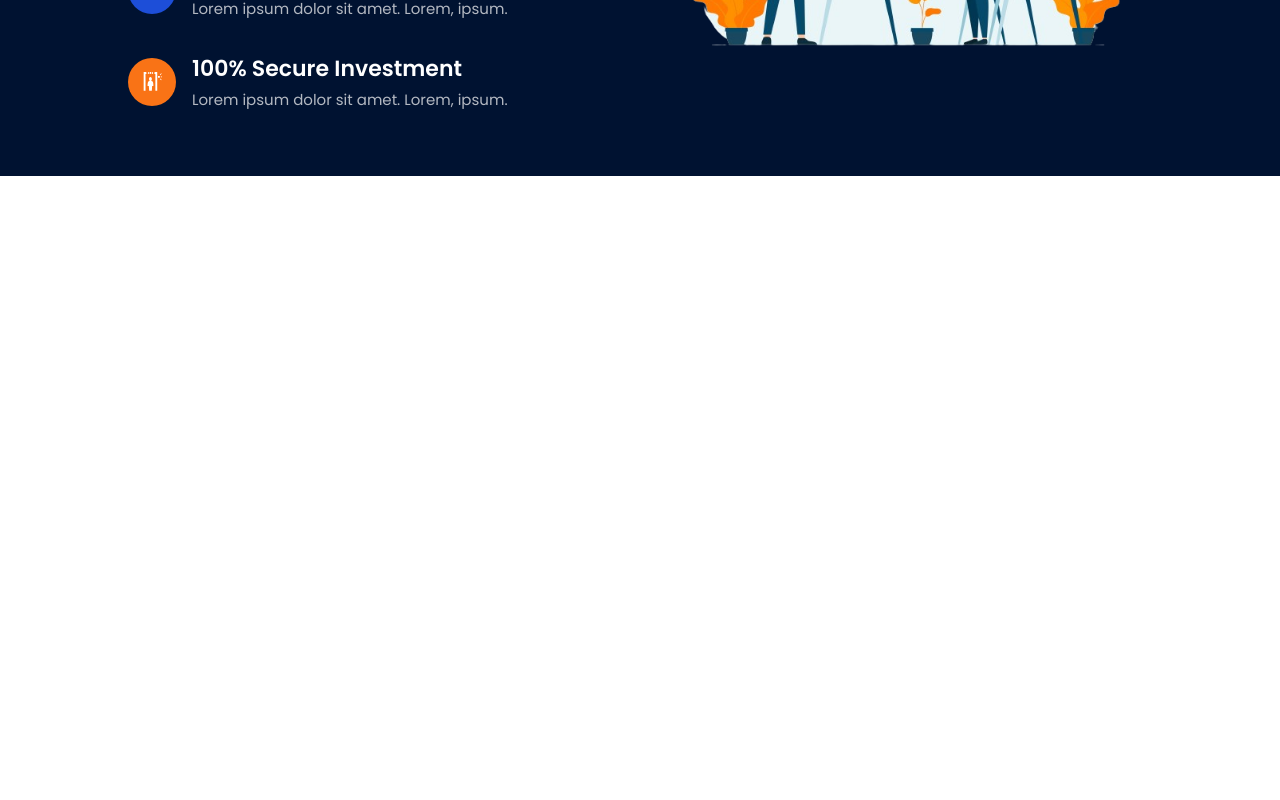
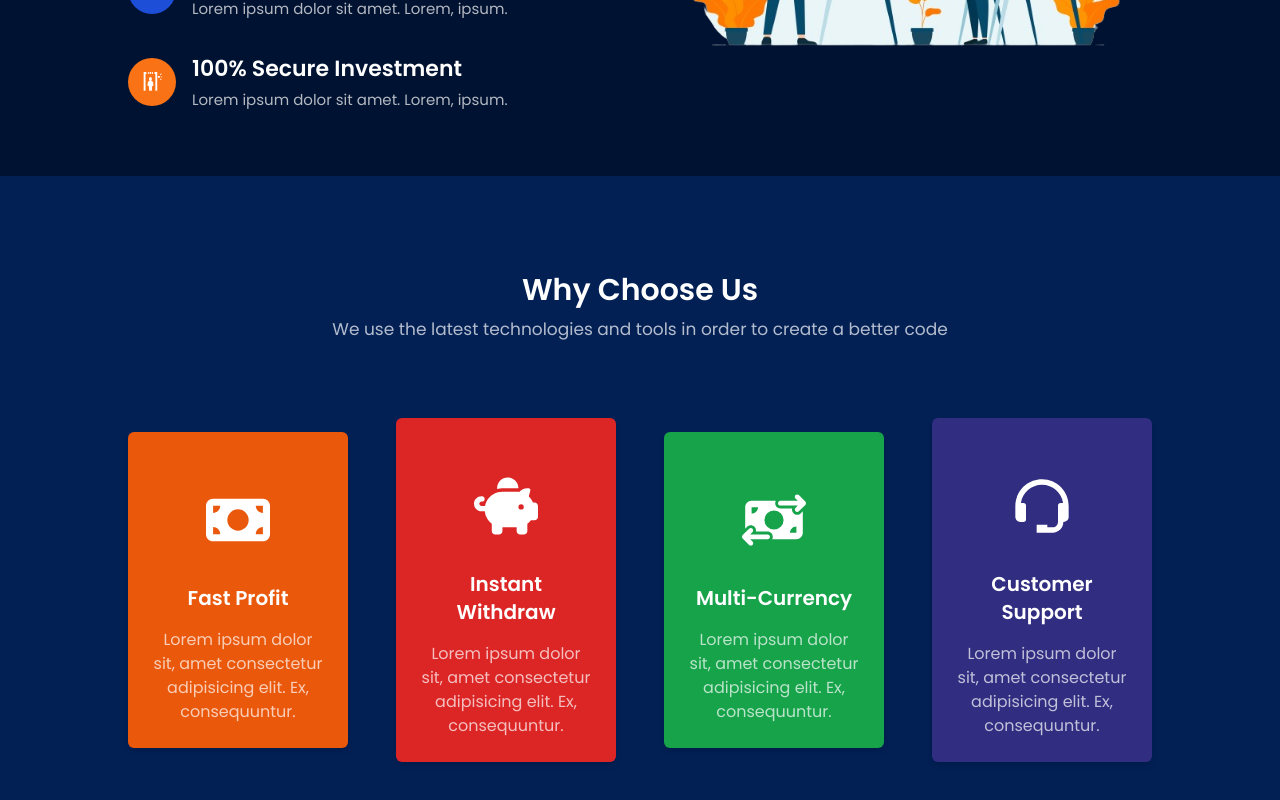
Before and after one commit to erkaraFikret/investment-website-next.js, a Next.js app: page / in a window 1280 px wide. Shown: the part 1347-2147 px from the top of the page. Before the commit the page ends 1523 px from the top, so only its background shows below. Built offline with nearby package versions, Linux system fonts and the light colour scheme.

Commit message:
completed the feature component

```diff
--- /dev/null
+++ b/app/components/Home/Feature/Feature.tsx
@@ -0,0 +1,62 @@
+import React from 'react'
+import SectionHeading from '../../Helper/SectionHeading'
+import { FaMoneyBill, FaMoneyBillTransfer, FaPiggyBank } from 'react-icons/fa6'
+import { BiSupport } from 'react-icons/bi'
+
+const Feature = () => {
+    return (
+        <div className='pt-20 pb-10 bg-[#032055]'>
+            {/* section heading */}
+            <SectionHeading heading="Why Choose Us" />
+            {/* define grid system */}
+            <div className='w-4/5 mx-auto mt-16 grid grid-cols-1 lg:grid-cols-2 xl:grid-cols-4 gap-12 items-center'>
+                <div>
+                    <div className='p-6 cursor-pointer hover:scale-110 transition-all duration-300 bg-orange-600 rounded-md shadow-md'>
+                        <FaMoneyBill className='mx-auto h-16 w-16 mt-8 text-white' />
+                        <h1 className='text-base text-[16px] text-center mt-8 mb-4 md:text-xl text-white font-semibold'>
+                            Fast Profit
+                        </h1>
+                        <p className='text-center text-white text-opacity-70'>
+                            Lorem ipsum dolor sit, amet consectetur adipisicing elit. Ex, consequuntur.
+                        </p>
+                    </div>
+                </div>
+                <div>
+                    <div className='p-6 cursor-pointer hover:scale-110 transition-all duration-300 bg-red-600  rounded-md shadow-md'>
+                        <FaPiggyBank className='mx-auto h-16 w-16 mt-8 text-white' />
+                        <h1 className='text-base text-[16px] text-center mt-8 mb-4 md:text-xl text-white font-semibold'>
+                        Instant Withdraw
+                        </h1>
+                        <p className='text-center text-white text-opacity-70'>
+                            Lorem ipsum dolor sit, amet consectetur adipisicing elit. Ex, consequuntur.
+                        </p>
+                    </div>
+                </div>
+                <div>
+                    <div className='p-6 cursor-pointer hover:scale-110 transition-all duration-300 bg-green-600 rounded-md shadow-md'>
+                        <FaMoneyBillTransfer className='mx-auto h-16 w-16 mt-8 text-white' />
+                        <h1 className='text-base text-[16px] text-center mt-8 mb-4 md:text-xl text-white font-semibold'>
+                        Multi-Currency
+                        </h1>
+                        <p className='text-center text-white text-opacity-70'>
+                            Lorem ipsum dolor sit, amet consectetur adipisicing elit. Ex, consequuntur.
+                        </p>
+                    </div>
+                </div>
+                <div>
+                    <div className='p-6 cursor-pointer hover:scale-110 transition-all duration-300 bg-indigo-900  rounded-md shadow-md'>
+                        <BiSupport className='mx-auto h-16 w-16 mt-8 text-white' />
+                        <h1 className='text-base text-[16px] text-center mt-8 mb-4 md:text-xl text-white font-semibold'>
+                        Customer Support
+                        </h1>
+                        <p className='text-center text-white text-opacity-70'>
+                            Lorem ipsum dolor sit, amet consectetur adipisicing elit. Ex, consequuntur.
+                        </p>
+                    </div>
+                </div>
+            </div>
+        </div>
+    )
+}
+
+export default Feature
--- a/app/components/Home/Home.tsx
+++ b/app/components/Home/Home.tsx
@@ -1,12 +1,14 @@
 import React from 'react'
 import Hero from './Hero/Hero'
 import About from './About'
+import Feature from './Feature/Feature'
 
 const Home = () => {
     return (
         <div>
             <Hero/>
             <About/>
+            <Feature/>
         </div>
     )
 }
```
